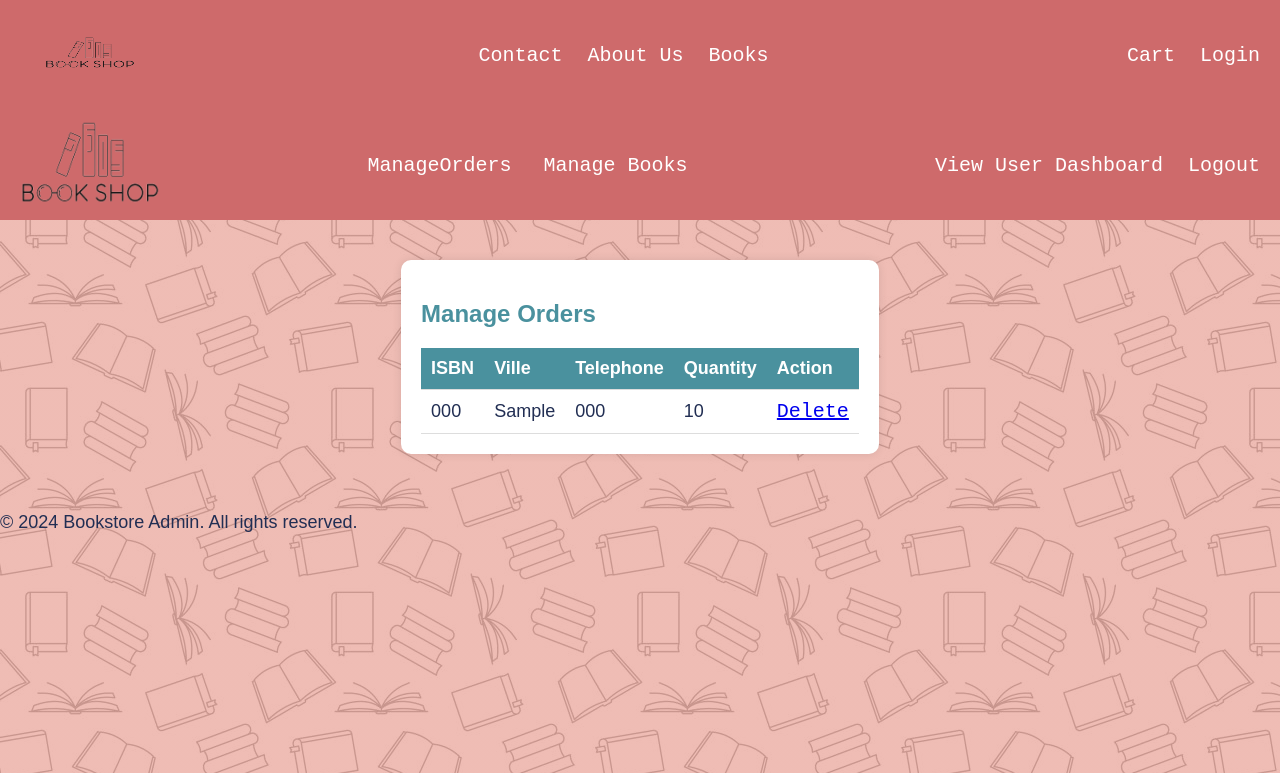
After one commit to nerminecheriaa/TP_PHP, a PHP site: page /admin/manageorders.php in a window 1280 px wide. The commit adds this page. Shown: the top 773 px of the page. Run offline with PHP 8.4, Linux system fonts and the light colour scheme; tables that the repository leaves empty or names only in its code hold one stand-in row (values such as "Sample post").

Commit message:
i added a functionality to the admin

```diff
--- /dev/null
+++ b/admin/manageorders.php
@@ -0,0 +1,90 @@
+<?php
+require_once '../database/dbh.php';
+require_once '../classes/Order.php';
+
+// Instantiate DB and Order
+$dbh = new Dbh();
+$pdo = $dbh->getPdo();
+$order = new Order($pdo);
+
+// Check if an order is being deleted
+if (isset($_GET['isbn']) && isset($_GET['telephone'])) {
+    $isbn = $_GET['isbn'];
+    $telephone = $_GET['telephone'];
+    if ($order->deleteOrder($isbn, $telephone)) {
+        // Redirect back to manageOrders.php after deletion
+        header("Location: manageOrders.php");
+        exit();
+    } else {
+        echo "<p>Error deleting order.</p>";
+    }
+}
+
+// Get all orders
+$orders = [];
+try {
+    $orders = $order->getAllOrders();
+} catch (PDOException $e) {
+    // Handle database error
+    echo "Database error: " . $e->getMessage();
+}
+?>
+<!DOCTYPE html>
+<html lang="en">
+<head>
+    <meta charset="UTF-8">
+    <title>Manage Orders</title>
+    <link rel="stylesheet" href="adminStyle.css">
+</head>
+<body>
+<header class="main-header">
+    <div class="logo">
+        <img src="../main feed/images/logo.png" alt="Company Logo">
+    </div>
+    <nav class="main-nav">
+        <ul>
+            <li><a href="manageorders.php">ManageOrders </a></li>
+            <li><a href="products.php">Manage Books</a></li>
+        </ul>
+    </nav>
+    <div class="admin-actions">
+        <a href="../main feed/index.php">View User Dashboard</a>
+        <a href="logout.php">Logout</a>
+    </div>
+</header>
+<main>
+    <div class="admin-content">
+        <h2>Manage Orders</h2>
+        <table>
+            <thead>
+                <tr>
+                    <th>ISBN</th>
+                    <th>Ville</th>
+                    <th>Telephone</th>
+                    <th>Quantity</th>
+                    <th>Action</th>
+                </tr>
+            </thead>
+            <tbody>
+                <?php foreach ($orders as $order): ?>
+                    <tr>
+                        <td><?= htmlspecialchars($order['isbn']) ?></td>
+                        <td><?= htmlspecialchars($order['ville']) ?></td>
+                        <td><?= htmlspecialchars($order['telephone']) ?></td>
+                        <td><?= htmlspecialchars($order['quantity']) ?></td>
+                        <td>
+                            <a href="manageOrders.php?isbn=<?= $order['isbn'] ?>&telephone=<?= $order['telephone'] ?>" onclick="return confirm('Are you sure?');">Delete</a>
+                        </td>
+                    </tr>
+                <?php endforeach; ?>
+            </tbody>
+        </table>
+    </div>
+</main>
+
+<footer>
+    <p>&copy; 2024 Bookstore Admin. All rights reserved.</p>
+</footer>
+
+</body>
+</html>
--- a/admin/products.php
+++ b/admin/products.php
@@ -29,8 +29,8 @@ $books = $book->getAllBooks();
     </div>
     <nav class="main-nav">
         <ul>
-            <li><a href="indexadmin.php">Manage Books</a></li>
-            <li><a href="products.php">Manage Data base</a></li>
+            <li><a href="manageorders.php">Manage Orders</a></li>
+            <li><a href="products.php">Manage Books</a></li>
         </ul>
     </nav>
     <div class="admin-actions">
--- a/classes/order.php
+++ b/classes/order.php
@@ -32,6 +32,18 @@ class Order
             echo "Execute failed: " . $e->getMessage();
             return false;
         }
+    }
+    // Function to get all orders
+    public function getAllOrders() {
+        $sql = "SELECT * FROM commande";
+        $stmt = $this->pdo->query($sql);
+        return $stmt->fetchAll(PDO::FETCH_ASSOC);
+    }
+    //Function to deete an order based on the id and isbn
+    public function deleteOrder($isbn, $telephone) {
+        $sql = "DELETE FROM commande WHERE isbn = :isbn AND telephone = :telephone";
+        $stmt = $this->pdo->prepare($sql);
+        return $stmt->execute([':isbn' => $isbn, ':telephone' => $telephone]);
     }
 }
 ?>
```
Also changed, not shown: admin/indexadmin.php (deleted, +0 -73 lines).
